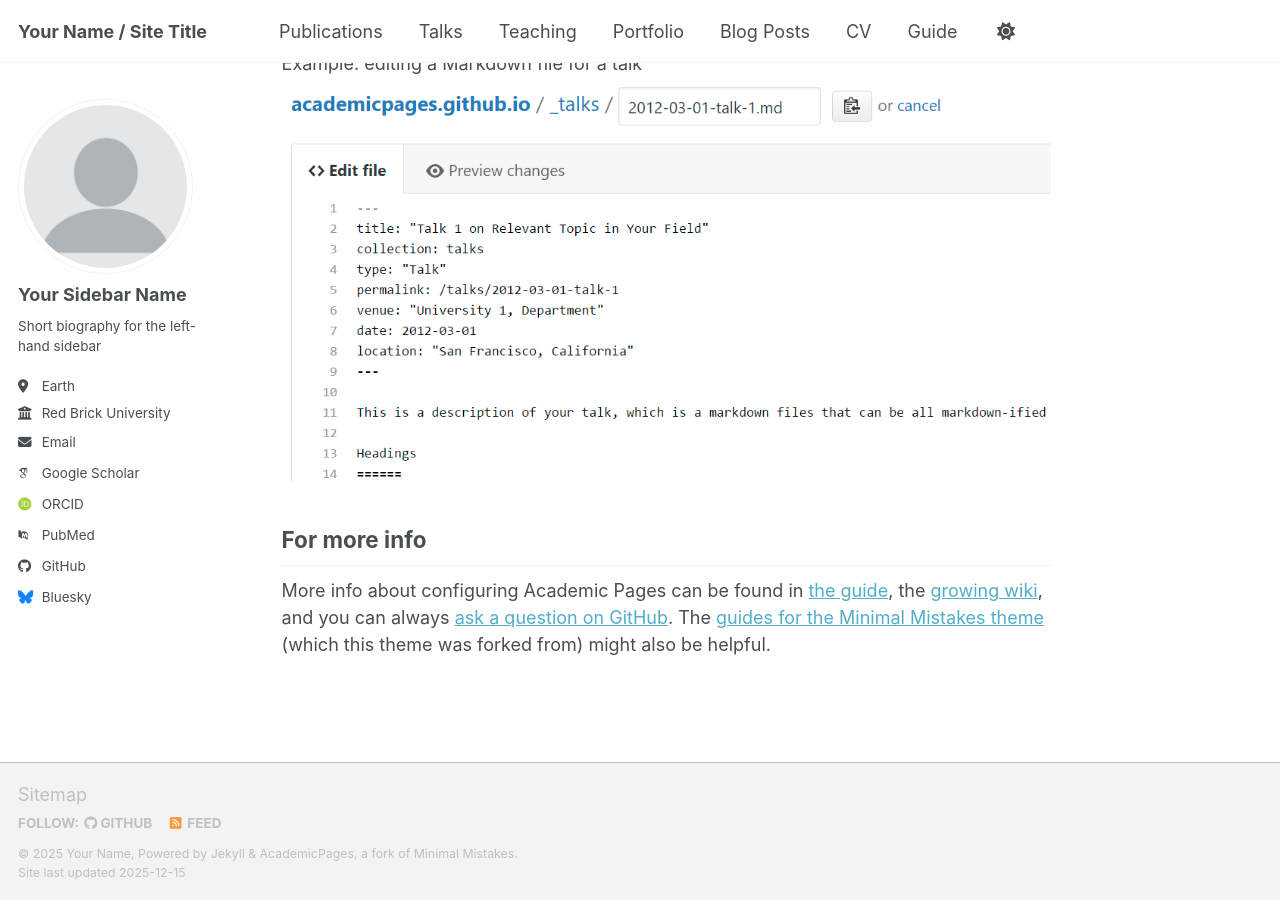
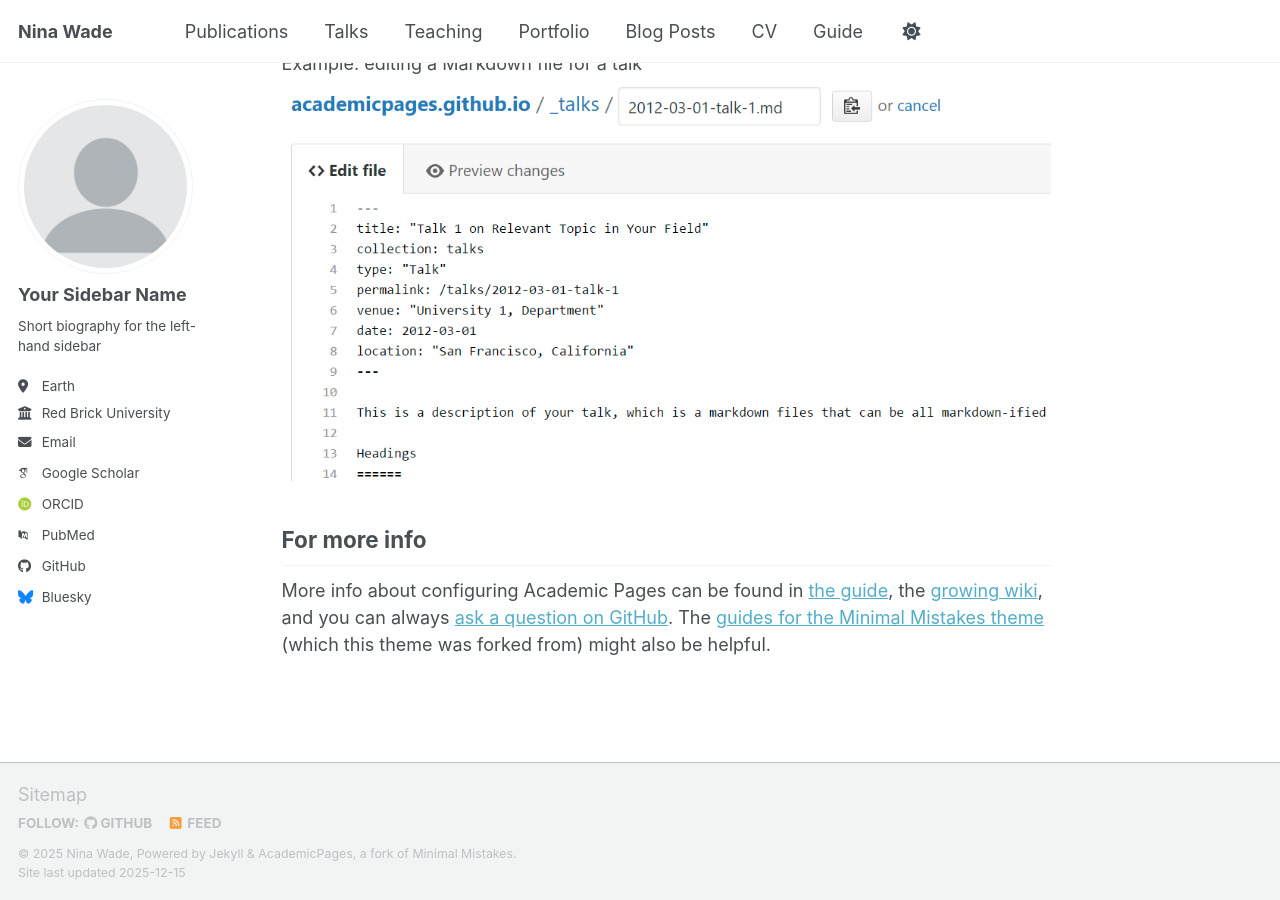
Before and after one commit to ninawade/academicwebsite, a Jekyll site: the page built from _pages/about.md, in a window 1280 px wide and 900 px high, scrolled down 2718 px. Built offline with Jekyll 4.4.1, drawn with Linux system fonts in a browser that asks for light colours; some web fonts are replaced; a script bundle is joined from its source files by our own code; library files that are not in the unit come from our copies.

Commit message:
Update _config.yml

```diff
--- a/_config.yml
+++ b/_config.yml
@@ -9,14 +9,14 @@
 # Basic Site Settings
 locale                   : "en-US"
 site_theme               : "default" # Currently available options are "default", "air"
-title                    : "Your Name / Site Title"
+title                    : "Nina Wade"
 title_separator          : "-"
-name                     : &name "Your Name"
-description              : &description "Your Name's academic portfolio"   # Update this with a general description of your site, this is the default if not overridden by a page
-url                      : https://academicpages.github.io # The base hostname & protocol for your site e.g. "https://[your GitHub username].github.io",
+name                     : &name "Nina Wade"
+description              : &description "Project Manager"   # Update this with a general description of your site, this is the default if not overridden by a page
+url                      : https://ninawade/academicwebsite.github.io # The base hostname & protocol for your site e.g. "https://[your GitHub username].github.io",
                                                            # or if you already have some other page hosted on Github then use "https://[your GitHub username].github.io/[Your Repo Name]"
 baseurl                  : "" # the subpath of your site, e.g. "/blog"
-repository               : "academicpages/academicpages.github.io"
+repository               : "ninawade/academicwebsite.github.io"
 
 # Site Author - The following control what appear as part of the author content on the side bar.
 #               If a field is blank the icon and link will not appear, otherwise it will be shown.
```
